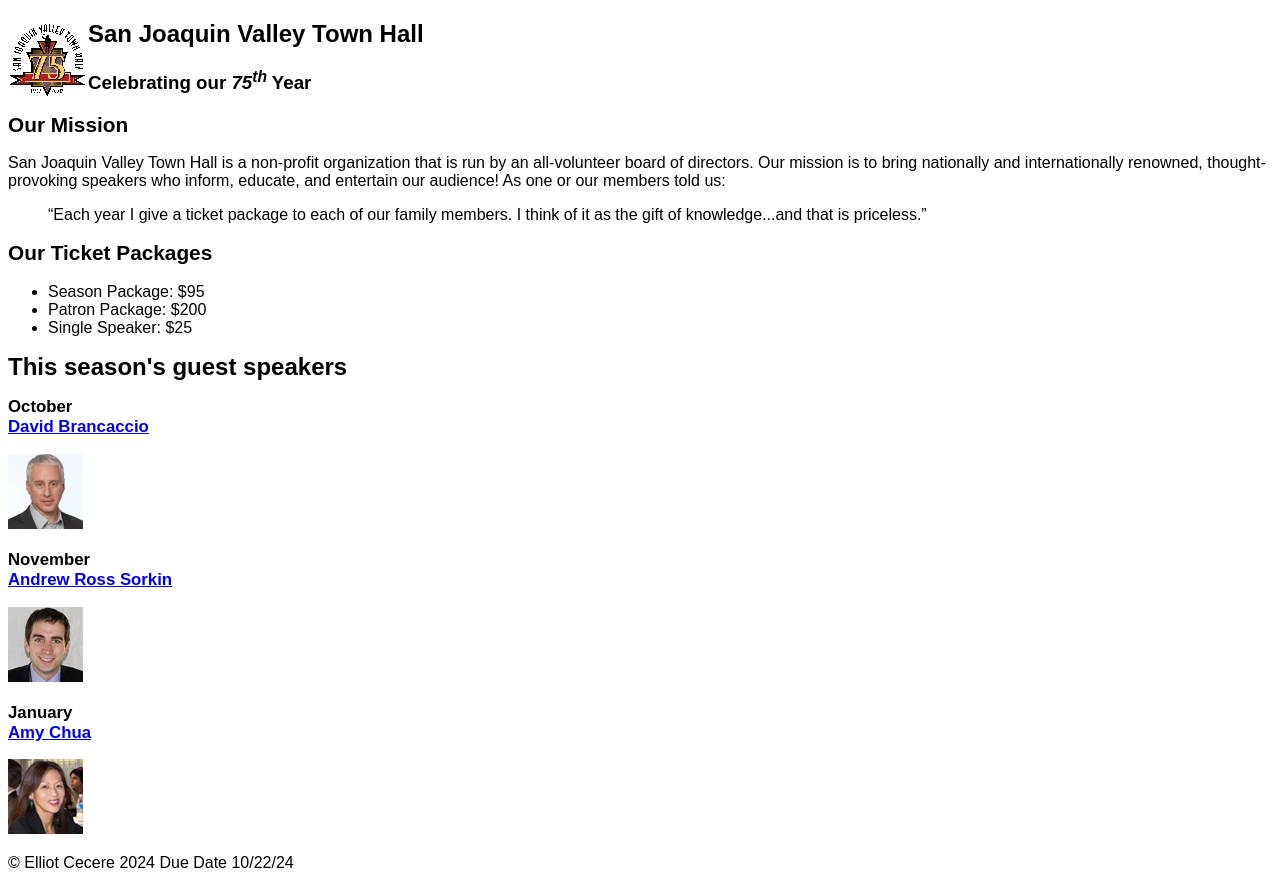
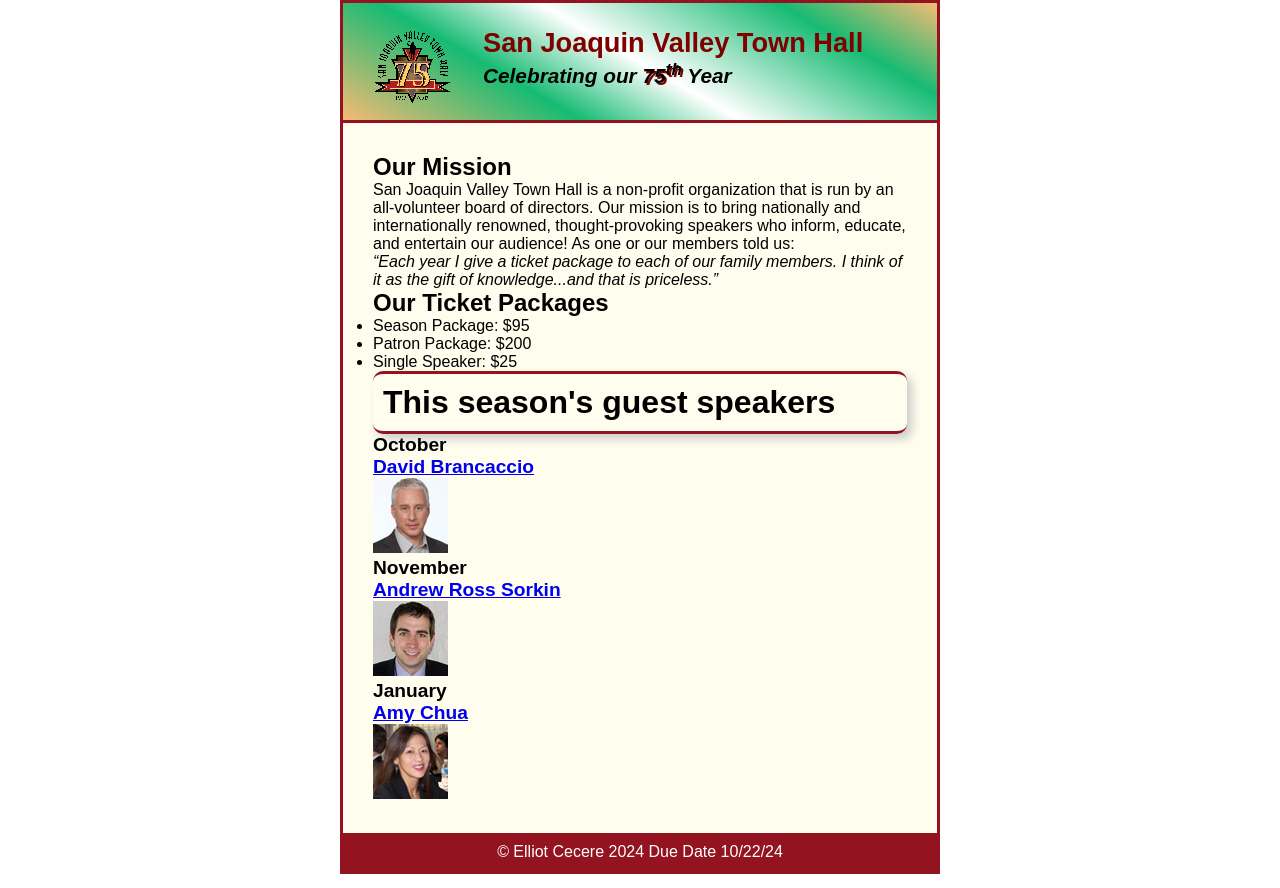
Before and after one commit to ececere1327/A07, a plain HTML site: page index.html in a window 1280 px wide. Drawn offline with Linux system fonts and the light colour scheme.

Commit message:
Update c4_main.css

```diff
--- a/A07/styles/c4_main.css
+++ b/A07/styles/c4_main.css
@@ -1,27 +1,99 @@
-/* the styles for the elements */
-body {
-	font-family: Arial, Helvetica, sans-serif;
-    font-size: 100%;
+* {
+    margin: 0;
+    padding: 0;
+    box-sizing: border-box;
 }
 
-/* the styles for the header */
-header img {
-	float: left;
+body {
+    font-family: Arial, sans-serif;
+    font-size: 16px;
+    width: 600px;
+    margin: 0 auto;
+    border: 3px solid #931420;
+    background-color: #fffded;
 }
 
-/* the styles for the main content */
-main {
-	clear: left;
-}
-main h1 {
-	font-size: 150%;
-}
-main h2 {
-	color: var(--global-color-1);
-	font-size: 130%;
-}
-main h3 {
-	font-size: 105%;
+html {
+    background-color: white;
 }
 
-/* the styles for the footer */
+header img {
+    float: left;
+    margin: 0 30px;
+}
+
+header {
+    border-bottom: 3px solid #931420;
+    padding: 1.5em 0 2em 0;
+    background: linear-gradient(30deg, #f6bb73 0%, #16bb73 30%, white 50%, #16bb73 80%, #f6bb73 100%);
+}
+
+main h1 {
+    border-top: 3px solid #931420;
+    border-bottom: 3px solid #931420;
+    padding: 10px;
+    border-radius: 10px;
+    box-shadow: 5px 5px 10px #ccc;
+}
+
+footer {
+    background-color: #931420;
+    color: white;
+    padding: 10px;
+}
+
+main::after {
+    content: "";
+    display: block;
+    clear: both;
+}
+
+main h2 {
+    font-size: 1.5em;
+}
+
+main h3 {
+    font-size: 1.2em;
+}
+
+header h2 {
+    font-size: 170%;
+    color: var(--global-color-1);
+}
+
+header h3 {
+    font-size: 130%;
+    font-style: italic;
+}
+
+a:hover, a:focus {
+    font-style: italic;
+}
+
+footer p {
+    text-align: center;
+}
+
+.shadow {
+    text-shadow: 2px 2px #800000;
+}
+
+main {
+    padding: 30px;
+}
+
+blockquote {
+    font-style: italic;
+}
+
+:root {
+    --global-color-1: #800000;
+}
+
+header h2 {
+    color: var(--global-color-1);
+}
+
+.shadow {
+    text-shadow: 2px 2px var(--global-color-1);
+}
```
